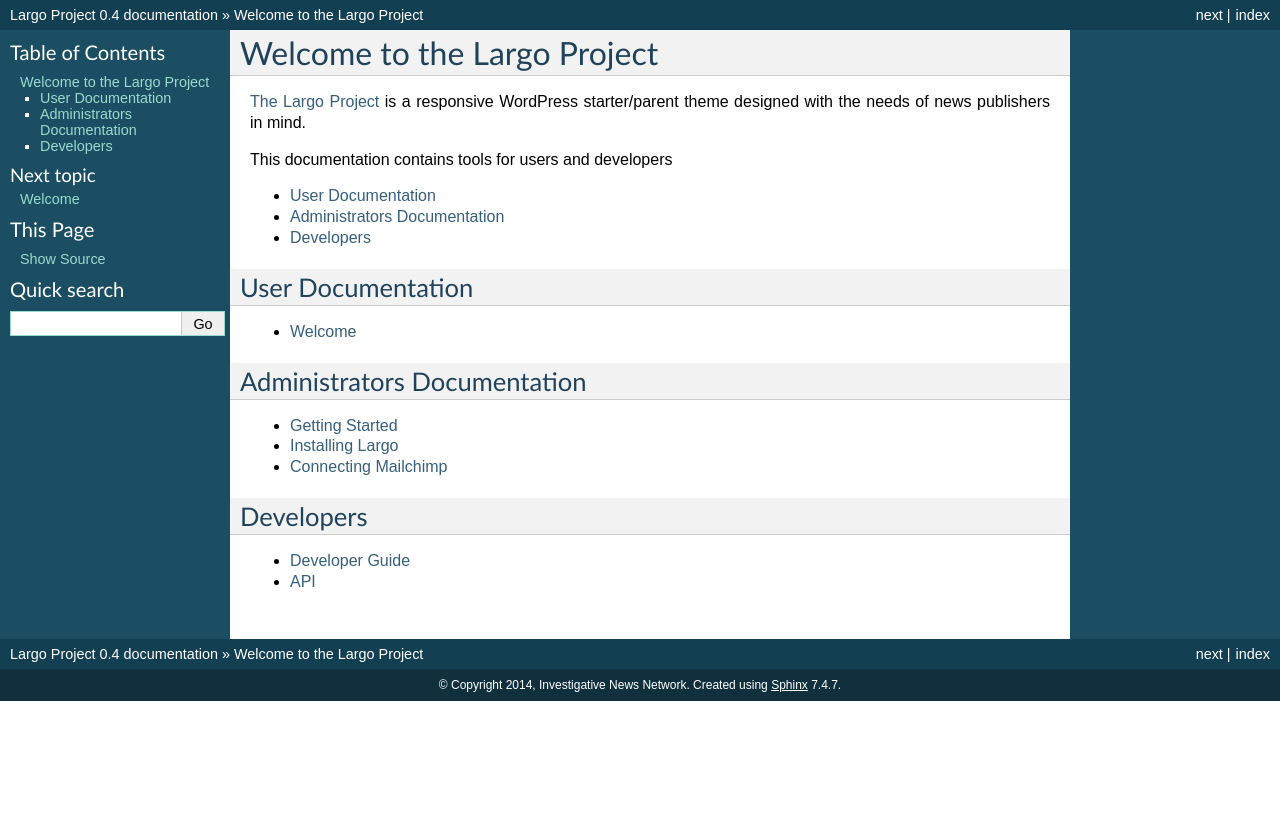
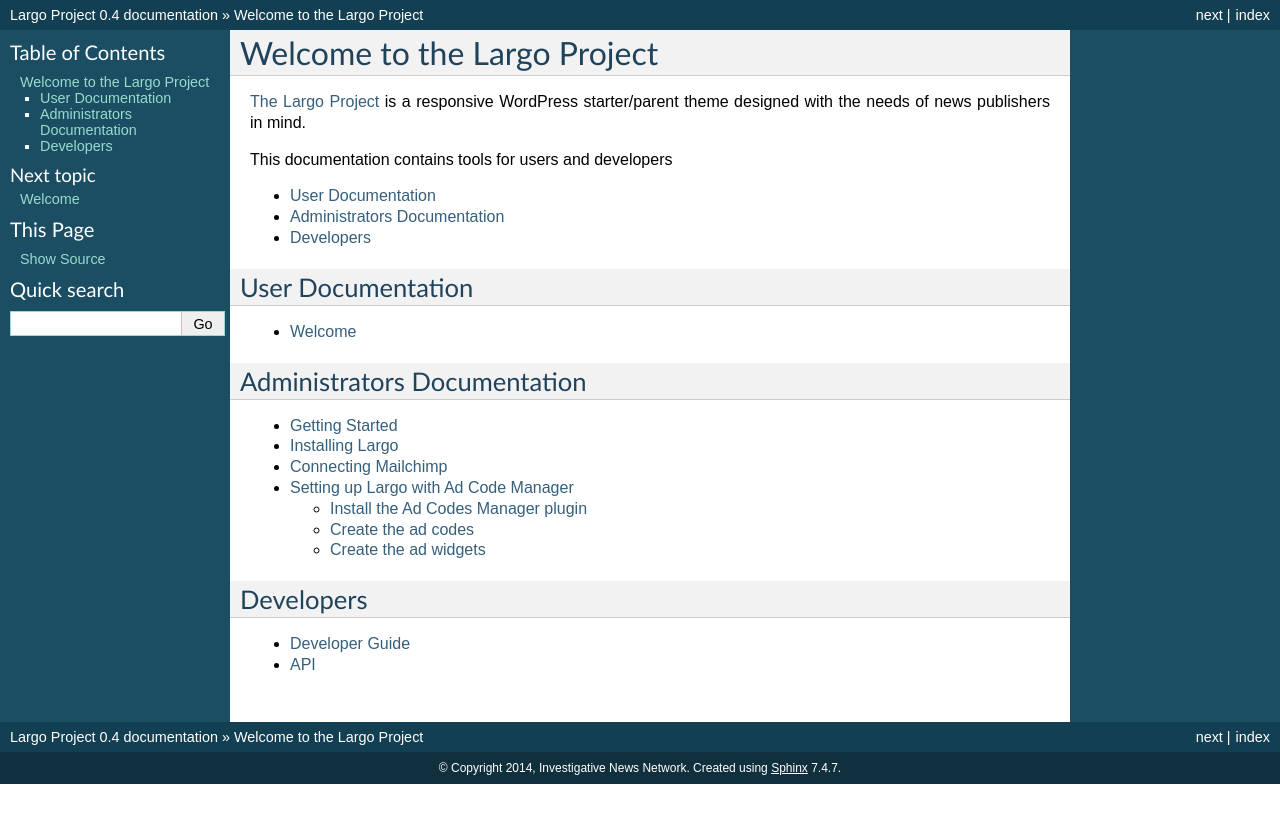
Before and after one commit to argoproject/Argo, a Sphinx documentation site: the page built from docs/index.rst, in a window 1280 px wide. Shown: the top 823 px of the page. Built offline with Sphinx 7.4.7, drawn with Linux system fonts in a browser that asks for light colours; pages that are not in the unit, such as notebooks, are missing from menus; some of the changed lines change nothing that is shown.

Commit message:
adding documentation for adding ads

```diff
--- /dev/null
+++ b/docs/ads.rst
@@ -0,0 +1,62 @@
+Setting up Largo with Ad Code Manager
+=====================================
+
+You will neeed a `DoubleClick for Publishers`_ or `Google AdSense`_ account set up before you begin this process.
+
+Install the `Ad Codes Manager`_ plugin
+-----------------------------------------
+
+1. Go to Plugins > Add New
+2. Search for "`Ad Codes Manager`_"
+3. Install the plugin.
+4. Activate the plugin
+
+Create the ad codes
+---------------------
+
+#. Go to Tools > Ad Code Manager
+#. Choose your publisher. This will be Adsense or Doubleclick for Publishers Async. Click "Save Options."
+#. Create the ad codes.
+
+DFP Async ad code fields:
+	- Tag: where the code goes:
+		- leaderboard is for 728x90 ads that go in the top of the page, in the header
+		- sidebar is for 300x250 ads that go in a sidebar widget
+		- mobile banner is for 300x50 ads that go at the top of mobile pages
+	- Tag ID: Whatever you want to call this one
+	- DFP ID: Your DFP ID
+	- Tag name: If you have a tag name defined, use it here. Remember to escape forward slashes by replacing the forward slash with a double forward slash. For example, `foo/bar` becomes `foo//bar`
+	- Conditionals: Don't set anything here unless you want to limit this ad's display to certain pages or to when conditions are met.
+
+
+Google AdSense ad code fields:
+	- Tag: Your name for this tag.
+	- Tag ID: If you have a tag name defined, use it here. Remember to escape forward slashes by replacing the forward slash with a double forward slash. For example, `foo/bar` becomes `foo//bar`
+	- Publisher ID: Your publisher ID
+
+Create the ad widgets
+---------------------
+
+#. Go to Appearance > Widgets
+#. Add the "Header Ad Zone" widget to the appropriate sidebar.
+	- For header widgets, add an "Ad Code Manager Ad Zone" widget to the "Header Ad Zone" sidebar.
+	- For sidebar widgets, add an "Ad Code Manager Ad Zone" widget to the appropriate sidebar.
+
+#. Configure the widget.
+	Widget settings:
+		- Title: Leave this blank
+		- Choose Ad Zone: This is the ad that you're going to display.
+
+
+	Check that the "Hidden on *X*" settings are appropriate for the type of ad you are running.
+		- If you are showing the leaderboard, make sure to check the "Hidden on phones" box.
+		- If you are showing the mobile banner, make sure to check the "Hidden on desktops" and "Hidden on tablets" boxes.
+		- You may wish to hide sidebar ads on tablets and desktops, similar to on mobile.
+
+	You **must** define a widget for each ad zone that you have created ad codes for.
+
+If your ads are not showing up, check that your ad widgets are set to be visible. Try resizing your browser window to be wider or narrower.
+
+.. _DoubleClick for Publishers: https://www.google.com/doubleclick/publishers/welcome/
+.. _Google AdSense: https://www.google.com/adsense/start/
+.. _Ad Codes Manager: https://wordpress.org/plugins/ad-code-manager/
--- a/docs/index.rst
+++ b/docs/index.rst
@@ -32,6 +32,7 @@
     administrators/getting-started
     administrators/installing
     administrators/mailchimp
+    ads
 
 .. _dev-docs:
 
```
